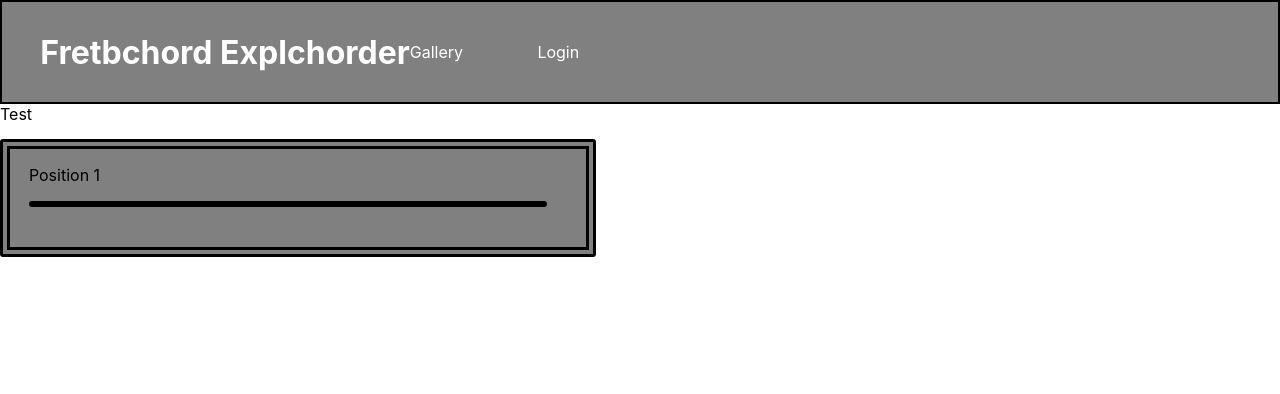
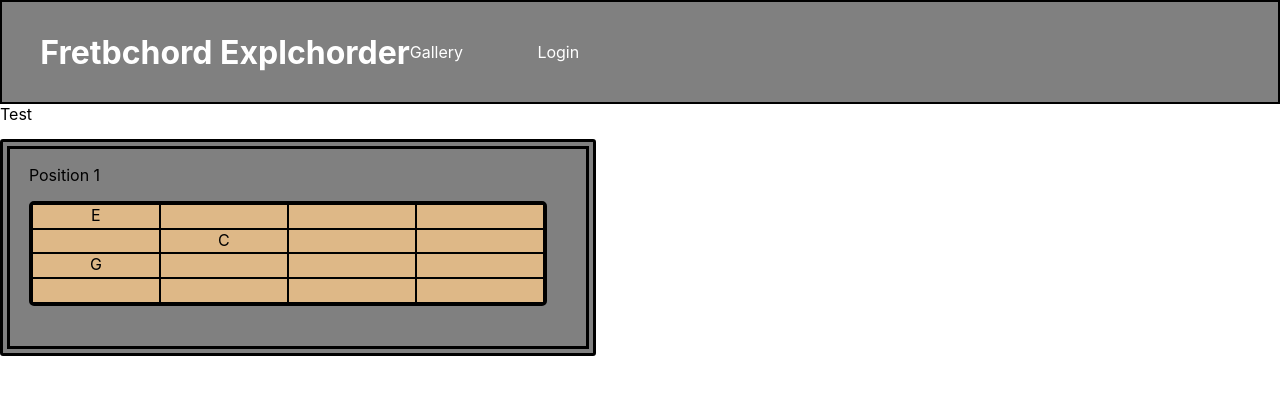
Before and after one commit to ryanwmichaud/TabV4, a React (Create React App) app: page /gallery in a window 1280 px wide. Shown: the top 394 px of the page. Built offline with nearby package versions, Linux system fonts and the light colour scheme.

Commit message:
more stretch reformatting and docs

```diff
--- a/src/App.js
+++ b/src/App.js
@@ -30,7 +30,7 @@ class ResultsSection extends React.Component{
   render(){
 
     let data = this.props.res;
-    console.log(this.props.req.chordTones);
+    //console.log(this.props.req.chordTones);
     let error = this.props.error;
 
     let noChordTones = true;
--- a/src/Gallery.js
+++ b/src/Gallery.js
@@ -7,7 +7,7 @@ function Gallery() {
     <div>
         <Navbar></Navbar>
         Test
-        <Diagram stretch={4} diagramData={[1, [0,'E'],[1,'C'],[0,'G'],['X','X']]}/>
+        <Diagram diagramData={[1, 4, [0,'E'],[1,'C'],[0,'G'],[null,null]]}/>
     </div>
     )
 }
--- a/src/Login.js
+++ b/src/Login.js
@@ -18,12 +18,12 @@ function Login() {
             if (!response.ok) {
               throw new Error('Network response was not ok');
             }
-            console.log(response)
+            //console.log(response)
             return response.json();
           })
           .then(data => {
             // log data
-            console.log(data)
+            //console.log(data)
           })
           .catch(error => {
             // log error
```
Also changed, not shown: src/components/Diagram.js (+13 -5 lines), 2 other files (tests, documents, lock files or other folders).
